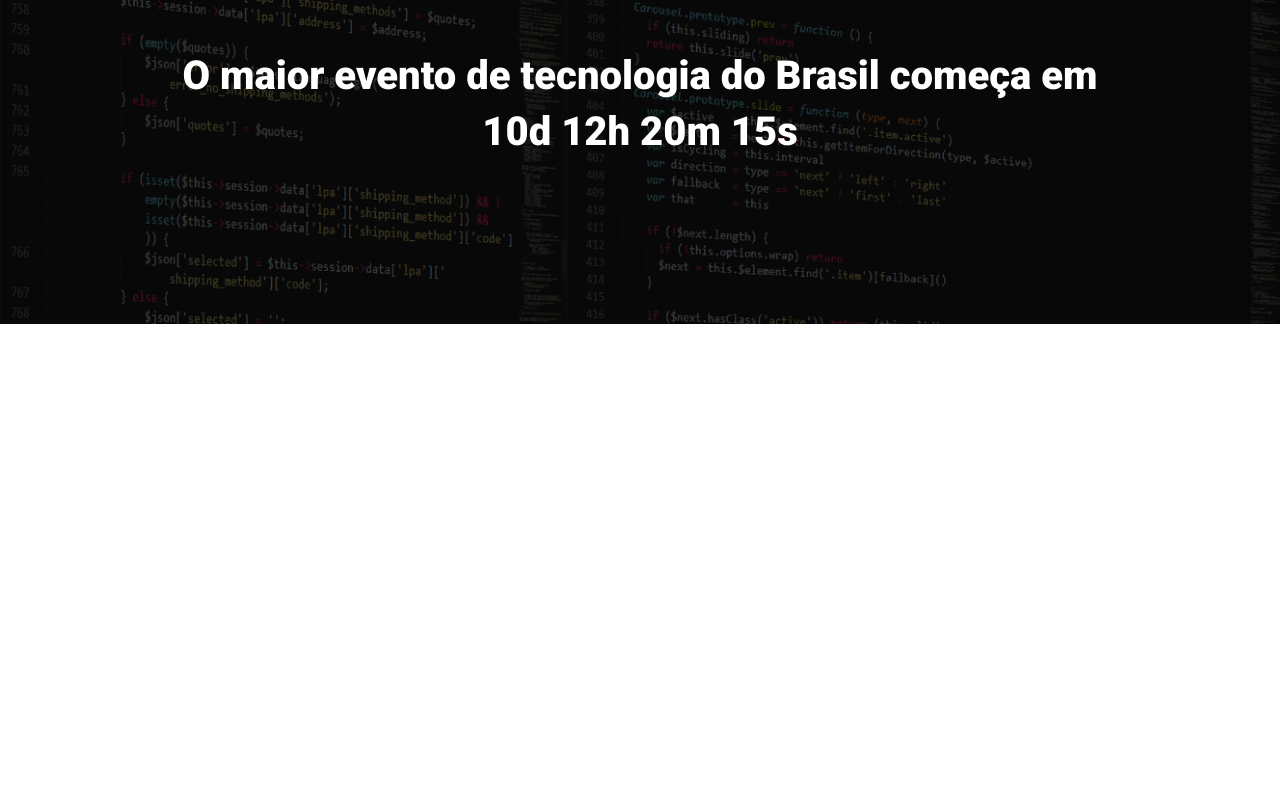
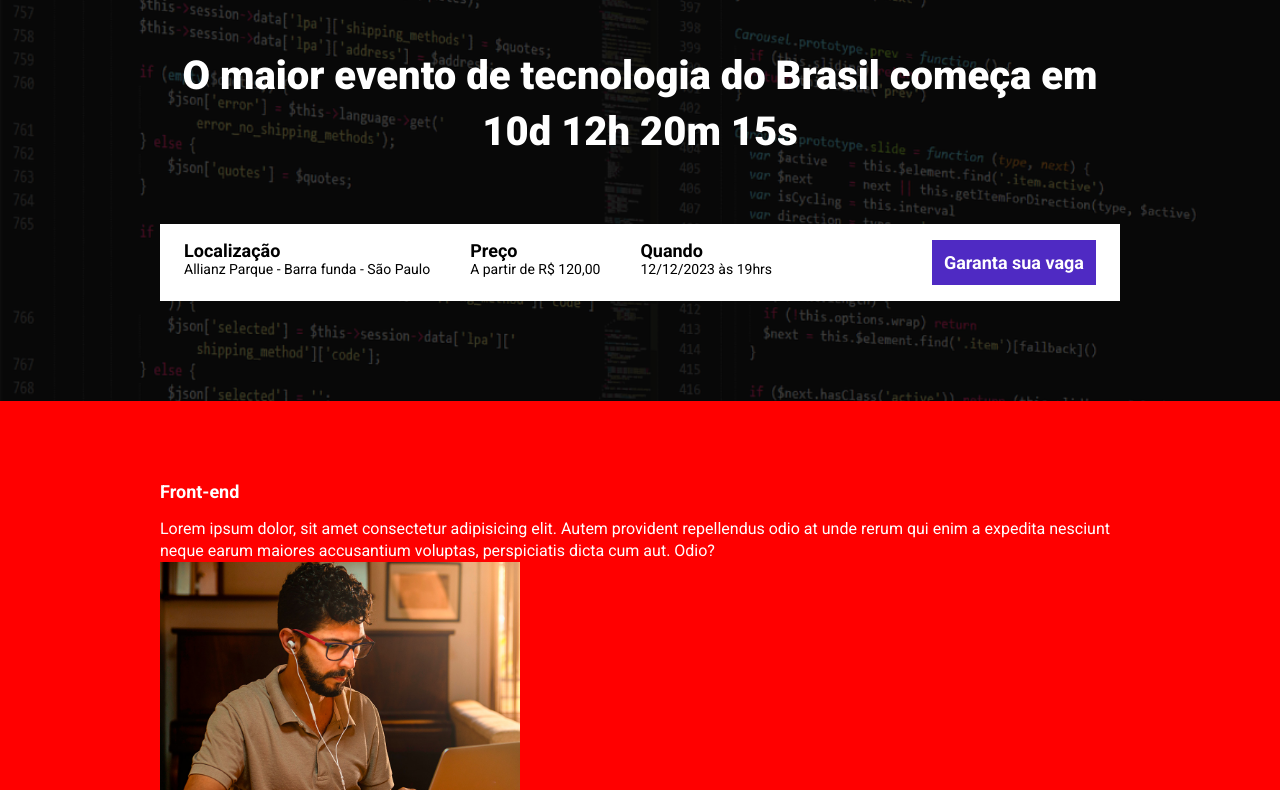
Before and after one commit to nanahmattos/ebac_tech_talks, a website built with Parcel: page src/index.html in a window 1280 px wide. Shown: the part 160-950 px from the top of the page. Before the commit the page ends 800 px from the top, so only its background shows below. Built offline with nearby package versions, Linux system fonts and the light colour scheme.

Commit message:
commitando desenvolvimento de header

```diff
--- a/src/index.html
+++ b/src/index.html
@@ -17,8 +17,40 @@
             <p class="hero__text">
                 O maior evento de tecnologia do Brasil começa em 10d 12h 20m 15s
             </p>
+
+        <div class="infos-bar">
+            <ul class="infos-bar__infos">
+                <li class="infos-bar__infos__item">
+                    <b>Localização</b>
+                    Allianz Parque - Barra funda - São Paulo
+                </li>
+                <li class="infos-bar__infos__item">
+                    <b>Preço</b>
+                    A partir de R$ 120,00
+                </li>
+                <li class="infos-bar__infos__item">
+                    <b>Quando</b>
+                    12/12/2023 às 19hrs
+                </li>
+            </ul>
+            <a href="#" class="button button--primary">
+                Garanta sua vaga
+            </a>
+        </div>
         </div>
     </header>
+
+    <section class="event">
+        <div class="container">
+            <div class="event__detail">
+                <h2 class="event__detail__title">Front-end</h2>
+                <p class="event__detail__description">
+                    Lorem ipsum dolor, sit amet consectetur adipisicing elit. Autem provident repellendus odio at unde rerum qui enim a expedita nesciunt neque earum maiores accusantium voluptas, perspiciatis dicta cum aut. Odio?
+                </p>
+                <img class="event__image" src="./images/frontend.png" alt="Front-end">
+            </div>
+        </div>
+    </section>
 
     <script src="scripts/main.js"></script>
 </body>
--- /dev/null
+++ b/src/styles/_event.scss
@@ -0,0 +1,24 @@
+.event {
+    padding: 80px 0;
+    background-color: red;
+
+    .container {
+        display: flex;
+    }
+
+    &__image {
+        max-width: 360px;
+    }
+
+    &__detail {
+        &__title {
+            font-size: 18px;
+            font-weight: bold;
+            margin-bottom: 16px;
+        }
+
+        &__description {
+            line-height: 22px;
+        }
+    }
+}
--- a/src/styles/_hero.scss
+++ b/src/styles/_hero.scss
@@ -11,7 +11,7 @@
     }
 
     &::before {
-        position: absolute;
+        position: absolute; //para funcionar é necessario adicionar o position relative no container pai.
         top: 0;
         left: 0;
         width: 100%;
@@ -25,16 +25,15 @@
         margin-top: 64px;
         margin-bottom: 64px;
         font-size: 40px;
-        line-height: 56px;
-
-        font-weight: 900;
+        line-height: 56px; // espaçamento entre paragrafos
+        font-weight: 800;
         text-align: center;
     }
 
     &__logo {
-        display: block;
         margin: 0 auto;
         height: 80px;
+        display: block;
     }
 
     @media (max-width: 640px) {
@@ -47,7 +46,7 @@
         &__text {
             font-size: 22px;
             line-height: 24px;
-            margin: 24px;
+            margin: 24px 0;
         }
     }
 }
--- /dev/null
+++ b/src/styles/components/_buttons.scss
@@ -0,0 +1,24 @@
+.button {
+    padding: 12px;
+    font-size: 18px;
+    font-weight: bold;
+    text-decoration: none;
+    text-align: center;
+    white-space: nowrap; //quebrar ou nao a linha
+
+    &--primary {
+        color: white;
+        background-color: #4f2ac3;
+    }
+
+    @media (max-width: 640px){
+        display: block;
+        width: 100%;
+    }
+
+    @media (max-width: 1024px) {
+        display: flex;
+        align-items: center;
+
+    }
+}
--- /dev/null
+++ b/src/styles/components/_infos_bar.scss
@@ -0,0 +1,40 @@
+.infos-bar {
+    padding: 16px 24px;
+    background-color: #fff;
+    display: flex;
+    justify-content: space-between;
+    position: relative;
+
+
+    &__infos {
+        display: flex;
+        gap: 40px; //espaçamento laterais
+
+        &__item {
+            font-size: 14px;
+            color: #000;
+
+            b {
+                color: #000;
+                font-size: 18px;
+                display: block;
+            }
+        }
+        @media (max-width: 640px) {  //resolve scroll na horizontal.
+            display: block;
+
+            &__infos {
+                display: block;
+
+                &__item {
+                    margin-bottom: 24px;
+                }
+            }
+        }
+        @media (max-width: 1024px ){
+            &__infos {
+                gap: 16px;
+            }
+        }
+    }
+}
--- a/src/styles/main.scss
+++ b/src/styles/main.scss
@@ -1,4 +1,7 @@
-@use '_hero';
+@use 'hero';
+@use 'components/infos_bar';
+@use 'components/buttons';
+@use 'event';
 
 * {
     margin: 0;
@@ -6,6 +9,7 @@
     box-sizing: border-box;
     font-family: 'Roboto', sans-serif;
     color: #fff;
+    list-style: none;
 }
 
 .container {
```
Also changed, not shown: package.json (+144 -2 lines), 1 other file.
